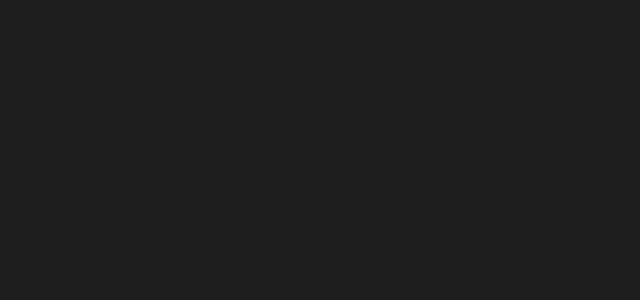
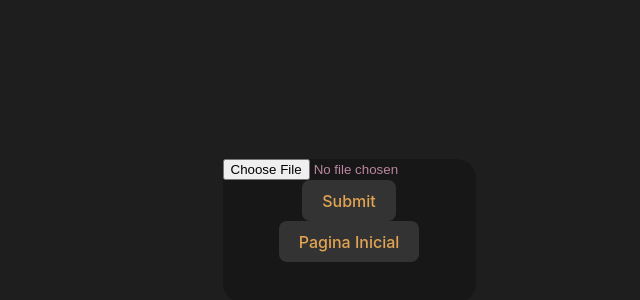
Before and after one commit to MaxHToviansky/atividadeFinal-ia20, a React (Vite) app in the folder frontEnd/: page /Upload in a window 1280 px wide. Before the commit this address had no page. Shown: the part 172-472 px from the top of the page, without its empty margins (291-931 px from the left). Built offline with nearby package versions, Linux system fonts and the light colour scheme.

Commit message:
Finished image upload!

```diff
--- a/frontEnd/src/App.css
+++ b/frontEnd/src/App.css
@@ -21,7 +21,7 @@
   justify-content: center;
 }
 .navButton{
-  margin: 1vw 2vw;
+  margin: 0vw 1vw;
   border-color:var(--colorNavBar) ;
   background-color: var(--colorNavBar);
   cursor: pointer;
@@ -33,26 +33,18 @@
 .navButton:active {
   border: none;
 }
-#imagePlaceholder{
-  height: 70vh;
-  width: 50vw;
-  border: 1vw solid var(--colorNavBar);
-  border-radius: 1vw;
-  margin: auto;
-}
 .row{
   margin: 1vw;
 }
 .imagePlaceholder{
   border: 1vw solid var(--colorNavBar);
-  height: 25vh;
-  width: 35vw;
   margin: 1vw;
   display: inline-block;
   vertical-align: top;
   text-align: center;
   color: rgb(226,164,82);
   font: 4vw bold;
+  flex-flow: row wrap;
 }
 
 #loginBox{
@@ -192,3 +184,21 @@
   cursor: pointer;
   transition: border-color 0.25s;
 }
+#uploadBox{
+  background-color: rgb(23, 23, 23);
+  height: 18vh;
+  border-radius: 20px;
+  display: inline-block;
+  color: rgb(187,134,161);
+  position: relative;
+  top: 50%;
+  transform: translateY(-50%);
+}
+#imagefile{
+  display: flex;
+  flex-direction: column ;
+  align-items: center;
+}
+#imagefile>button{
+  color: rgb(226,164,82);
+}
--- a/frontEnd/src/App.tsx
+++ b/frontEnd/src/App.tsx
@@ -6,7 +6,7 @@
 import Login from './components/loginComponents/Login'
 import Teste from './components/loginComponents/Teste'
 import Update from './components/loginComponents/Update'
-
+import ImageUpload from './components/imageUpload'
 
 function App() {
   return <>
@@ -17,6 +17,7 @@
         <Route path='/Cadastro' element={<Cadastro/>}/>
         <Route path='/Teste' element={<Teste/>}/>
         <Route path='/Update' element={<Update/>}/>
+        <Route path='/Upload' element={<ImageUpload/>}/>
       </Routes>
     </BrowserRouter>
   </>
--- a/frontEnd/src/components/imageTable.tsx
+++ b/frontEnd/src/components/imageTable.tsx
@@ -1,16 +1,19 @@
 export default function(){
 
+    function imageInscribe(i: number){
+        let imgLink = `http://127.0.0.1:8080/api/get/image/${i}`
+        return <img src={`http://127.0.0.1:8080/api/get/image/${i}`}></img>
+    }
     return <>
         <div id='parentPlaceholder'>
             <div className='row'>
-                <div className='imagePlaceholder'>Your First Image Goes Here! <br/>:P</div>
-                <div className='imagePlaceholder'>Your Second Image Goes Here!</div>
+                <div className='imagePlaceholder'>{imageInscribe(1)}</div>
+                <div className='imagePlaceholder'>{imageInscribe(2)}</div>
             </div>
             <div className='row'>
-                <div className='imagePlaceholder'>Your Third Image Goes Here!</div>
-                <div className='imagePlaceholder'>Your Fourth Image Goes Here!</div>
+                <div className='imagePlaceholder'>{imageInscribe(3)}</div>
+                <div className='imagePlaceholder'>{imageInscribe(4)}</div>
             </div>
         </div>
-
     </>
 }
--- a/frontEnd/src/components/imageUpload.tsx
+++ b/frontEnd/src/components/imageUpload.tsx
@@ -1,22 +1,26 @@
 import { FormEventHandler, HtmlHTMLAttributes } from "react"
+import { useNavigate } from "react-router-dom"
 
-export default function(){
-
+export default function () {
+    let navigate = useNavigate()
     // Acabou que não precisei sofrer com o github. Consegui conter todas as informações
     // só na imagem, e depois disso tirei o Content Header do fetch.
     const uploadImage: FormEventHandler<HTMLFormElement> = async ev => {
         ev.preventDefault()
-        const imageUploadReq = await fetch("/api/upload/image", {
+        const imageUploadReq = await fetch("http://127.0.0.1:8080/api/upload/image", {
             method: "POST",
             body: new FormData(document.querySelector("#imagefile") as HTMLFormElement)
         })
-        console.log( new FormData(document.querySelector("form") as HTMLFormElement))
+        console.log(new FormData(document.querySelector("form") as HTMLFormElement))
     }
 
     return <>
-    <form onSubmit={uploadImage} encType="multipart/form-data" id="imagefile">
-        <input type="file" name="avatar" ></input>
-        <button type="submit">submit</button>
-    </form>
+        <div id="uploadBox">
+            <form onSubmit={uploadImage} encType="multipart/form-data" id="imagefile">
+                <input type="file" name="avatar" ></input>
+                <button type="submit">Submit</button>
+                <button type="button" onClick={() => navigate("/")}>Pagina Inicial</button>
+            </form>
+        </div>
     </>
 }
--- a/frontEnd/src/components/navBar.tsx
+++ b/frontEnd/src/components/navBar.tsx
@@ -7,7 +7,7 @@
     return <>
     <div id="navBarBox">
         <div className="buttonBox">
-            <button className="navButton"><img src={imgUploadFigure}></img></button>
+            <button className="navButton" onClick={() => navigate("/Upload")}><img src={imgUploadFigure}></img></button>
         </div>
         <div className="buttonBox">
             <button className="navButton" onClick={() => navigate("/Chat")}><img src={chatImg}></img></button>
```
Also changed, not shown: frontEnd/src/assets/GettyImages-1128826884.jpg (added).
